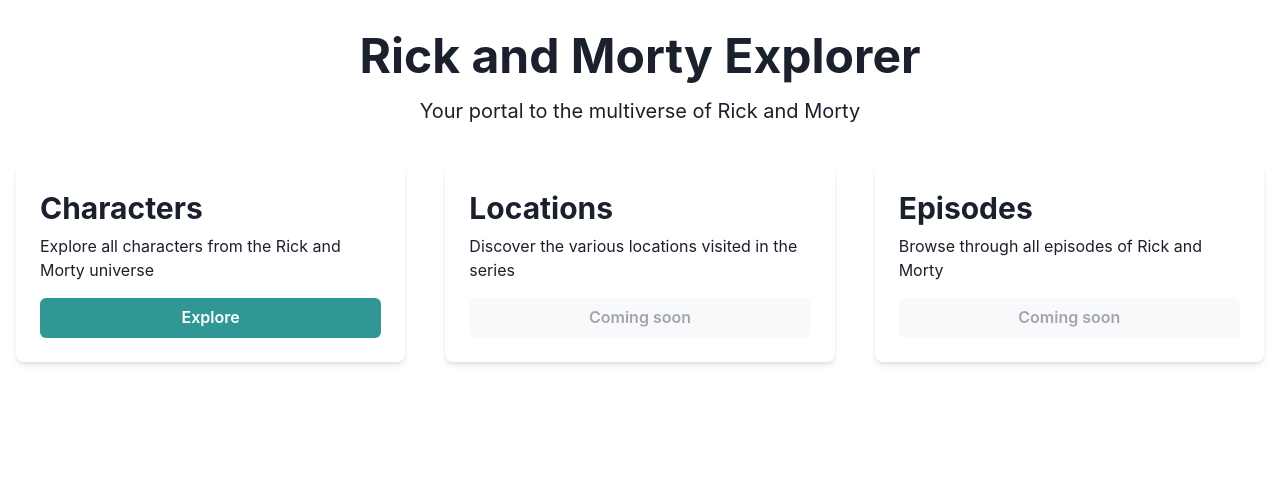
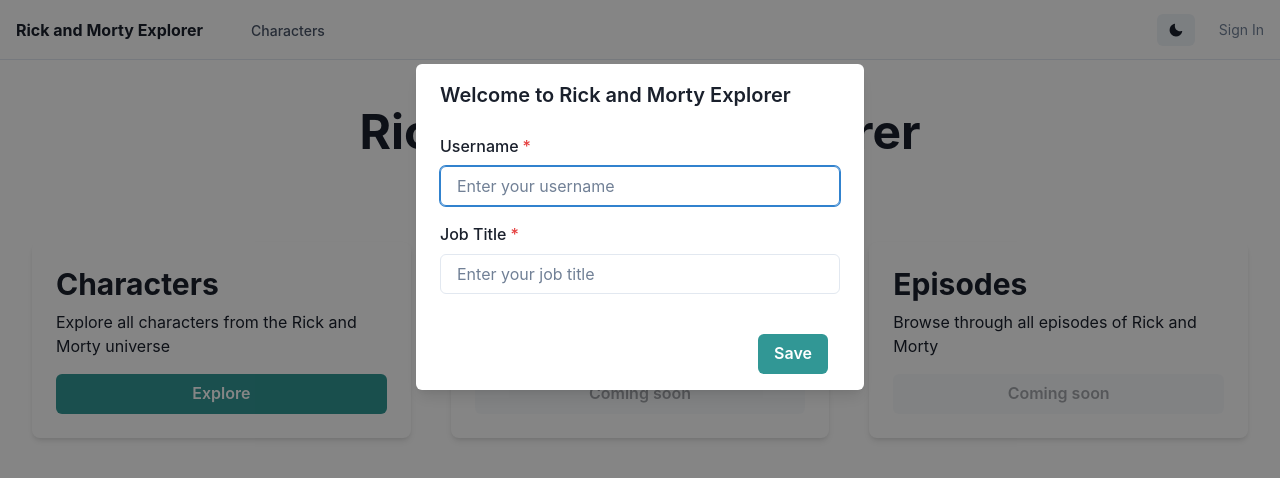
Before and after one commit to diegosieg/nextjs-graphql-rick-morty, a Next.js app: page / in a window 1280 px wide. Shown: the top 478 px of the page. Built offline with nearby package versions, Linux system fonts and the light colour scheme; what @apollo/client-integration-nextjs, @chakra-ui/next-js would draw is missing.

Commit message:
Add NavBar and more improvements to layout to a better UX

```diff
--- a/src/app/globals.css
+++ /dev/null
@@ -1,42 +0,0 @@
-:root {
-  --background: #ffffff;
-  --foreground: #171717;
-}
-
-@media (prefers-color-scheme: dark) {
-  :root {
-    --background: #0a0a0a;
-    --foreground: #ededed;
-  }
-}
-
-html,
-body {
-  max-width: 100vw;
-  overflow-x: hidden;
-}
-
-body {
-  color: var(--foreground);
-  background: var(--background);
-  font-family: Arial, Helvetica, sans-serif;
-  -webkit-font-smoothing: antialiased;
-  -moz-osx-font-smoothing: grayscale;
-}
-
-* {
-  box-sizing: border-box;
-  padding: 0;
-  margin: 0;
-}
-
-a {
-  color: inherit;
-  text-decoration: none;
-}
-
-@media (prefers-color-scheme: dark) {
-  html {
-    color-scheme: dark;
-  }
-}
--- a/src/app/layout.tsx
+++ b/src/app/layout.tsx
@@ -1,7 +1,8 @@
 import type { Metadata } from "next";
 import { Geist, Geist_Mono } from "next/font/google";
+import { Box } from "@chakra-ui/react";
 import { Providers } from "./providers";
-import "./globals.css";
+import Navbar from "@/components/NavBar";
 
 const geistSans = Geist({
   variable: "--font-geist-sans",
@@ -27,7 +28,14 @@ export default function RootLayout({
   return (
     <html lang="en">
       <body className={`${geistSans.variable} ${geistMono.variable}`}>
-        <Providers>{children}</Providers>
+        <Providers>
+          <Box minH="100vh">
+            <Navbar />
+            <Box as="main" p={4}>
+              {children}
+            </Box>
+          </Box>
+        </Providers>
       </body>
     </html>
   );
--- /dev/null
+++ b/src/components/NavBar.tsx
@@ -0,0 +1,206 @@
+"use client";
+
+import {
+  Box,
+  Flex,
+  Text,
+  IconButton,
+  Button,
+  Stack,
+  Collapse,
+  Link,
+  Popover,
+  PopoverTrigger,
+  useColorModeValue,
+  useBreakpointValue,
+  useDisclosure,
+  Avatar,
+  Menu,
+  MenuButton,
+  MenuList,
+  MenuItem,
+  useColorMode,
+} from "@chakra-ui/react";
+import { HamburgerIcon, CloseIcon, MoonIcon, SunIcon } from "@chakra-ui/icons";
+import NextLink from "next/link";
+import { useUser } from "@/hooks/useUser";
+
+export default function Navbar() {
+  const { isOpen, onToggle } = useDisclosure();
+  const { user, openModal } = useUser();
+  const { colorMode, toggleColorMode } = useColorMode();
+
+  return (
+    <Box>
+      <Flex
+        bg={useColorModeValue("white", "gray.800")}
+        color={useColorModeValue("gray.600", "white")}
+        minH={"60px"}
+        py={{ base: 2 }}
+        px={{ base: 4 }}
+        borderBottom={1}
+        borderStyle={"solid"}
+        borderColor={useColorModeValue("gray.200", "gray.900")}
+        align={"center"}
+      >
+        <Flex
+          flex={{ base: 1, md: "auto" }}
+          ml={{ base: -2 }}
+          display={{ base: "flex", md: "none" }}
+        >
+          <IconButton
+            onClick={onToggle}
+            icon={
+              isOpen ? <CloseIcon w={3} h={3} /> : <HamburgerIcon w={5} h={5} />
+            }
+            variant={"ghost"}
+            aria-label={"Toggle Navigation"}
+          />
+        </Flex>
+        <Flex flex={{ base: 1 }} justify={{ base: "center", md: "start" }}>
+          <Text
+            textAlign={useBreakpointValue({ base: "center", md: "left" })}
+            fontFamily={"heading"}
+            color={useColorModeValue("gray.800", "white")}
+            fontWeight="bold"
+            as={NextLink}
+            href="/"
+          >
+            Rick and Morty Explorer
+          </Text>
+
+          <Flex display={{ base: "none", md: "flex" }} ml={10}>
+            <DesktopNav />
+          </Flex>
+        </Flex>
+
+        <Stack
+          flex={{ base: 1, md: 0 }}
+          justify={"flex-end"}
+          direction={"row"}
+          spacing={6}
+        >
+          <Button onClick={toggleColorMode} size="sm">
+            {colorMode === "light" ? <MoonIcon /> : <SunIcon />}
+          </Button>
+
+          {user.username ? (
+            <Menu>
+              <MenuButton
+                as={Button}
+                rounded={"full"}
+                variant={"link"}
+                cursor={"pointer"}
+                minW={0}
+              >
+                <Avatar size={"sm"} name={user.username} bg="teal.500" />
+              </MenuButton>
+              <MenuList>
+                <MenuItem onClick={openModal}>Edit Profile</MenuItem>
+              </MenuList>
+            </Menu>
+          ) : (
+            <Button
+              as={"a"}
+              fontSize={"sm"}
+              fontWeight={400}
+              variant={"link"}
+              onClick={openModal}
+            >
+              Sign In
+            </Button>
+          )}
+        </Stack>
+      </Flex>
+
+      <Collapse in={isOpen} animateOpacity>
+        <MobileNav />
+      </Collapse>
+    </Box>
+  );
+}
+
+const DesktopNav = () => {
+  const linkColor = useColorModeValue("gray.600", "gray.200");
+  const linkHoverColor = useColorModeValue("gray.800", "white");
+
+  return (
+    <Stack direction={"row"} spacing={4}>
+      {NAV_ITEMS.map((navItem) => (
+        <Box key={navItem.label}>
+          <Popover trigger={"hover"} placement={"bottom-start"}>
+            <PopoverTrigger>
+              <Link
+                p={2}
+                href={navItem.href ?? "#"}
+                fontSize={"sm"}
+                fontWeight={500}
+                color={linkColor}
+                _hover={{
+                  textDecoration: "none",
+                  color: linkHoverColor,
+                }}
+                as={NextLink}
+                passHref
+              >
+                {navItem.label}
+              </Link>
+            </PopoverTrigger>
+          </Popover>
+        </Box>
+      ))}
+    </Stack>
+  );
+};
+
+const MobileNav = () => {
+  return (
+    <Stack
+      bg={useColorModeValue("white", "gray.800")}
+      p={4}
+      display={{ md: "none" }}
+    >
+      {NAV_ITEMS.map((navItem) => (
+        <MobileNavItem key={navItem.label} {...navItem} />
+      ))}
+    </Stack>
+  );
+};
+
+const MobileNavItem = ({ label, href }: NavItem) => {
+  return (
+    <Stack spacing={4}>
+      <Flex
+        py={2}
+        as={NextLink}
+        href={href ?? "#"}
+        justify={"space-between"}
+        align={"center"}
+        _hover={{
+          textDecoration: "none",
+        }}
+      >
+        <Text
+          fontWeight={600}
+          color={useColorModeValue("gray.600", "gray.200")}
+        >
+          {label}
+        </Text>
+      </Flex>
+    </Stack>
+  );
+};
+
+interface NavItem {
+  label: string;
+  // subLabel?: string;
+  // children?: Array<NavItem>;
+  href?: string;
+}
+
+const NAV_ITEMS: Array<NavItem> = [
+  {
+    label: "Characters",
+    href: "/characters",
+  },
+];
--- a/src/components/UserModal.tsx
+++ b/src/components/UserModal.tsx
@@ -7,7 +7,6 @@ import {
   ModalHeader,
   ModalFooter,
   ModalBody,
-  CloseButton,
   Button,
   FormControl,
   FormLabel,
@@ -73,7 +72,6 @@ export default function UserModal() {
             ? "Edit Your Profile"
             : "Welcome to Rick and Morty Explorer"}
         </ModalHeader>
-        {user.username && <CloseButton />}
         <ModalBody pb={6}>
           <FormControl isInvalid={!!errors.username} isRequired mb={4}>
             <FormLabel>Username</FormLabel>
--- a/src/hooks/useUser.tsx
+++ b/src/hooks/useUser.tsx
@@ -40,8 +40,9 @@ export function UserProvider({ children }: Readonly<{ children: ReactNode }>) {
       } catch (error) {
         console.error("Failed to parse user data:", error);
       }
-      setIsLoadingUserData(false);
     }
+
+    setIsLoadingUserData(false);
   }, []);
 
   const updateUser = useCallback((userData: User) => {
```
